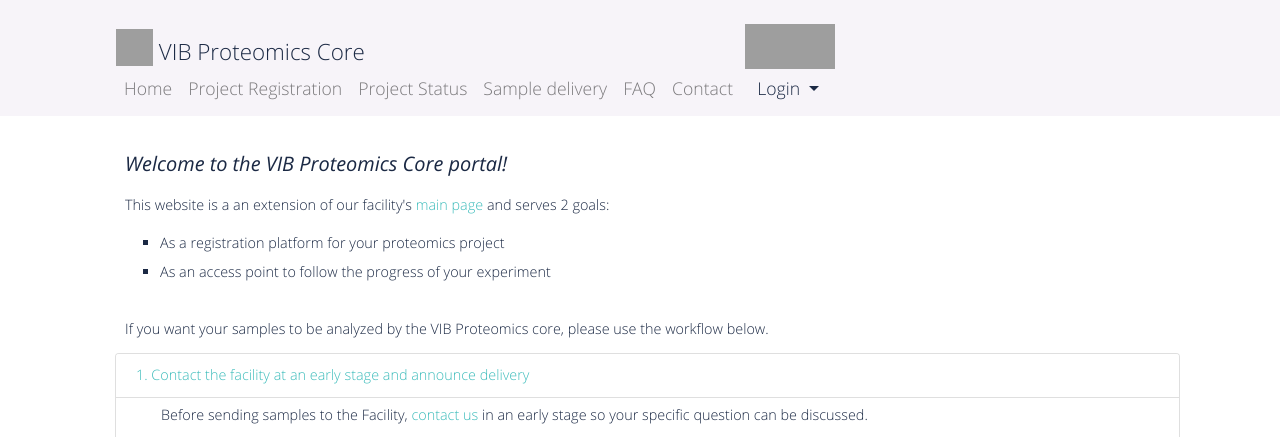
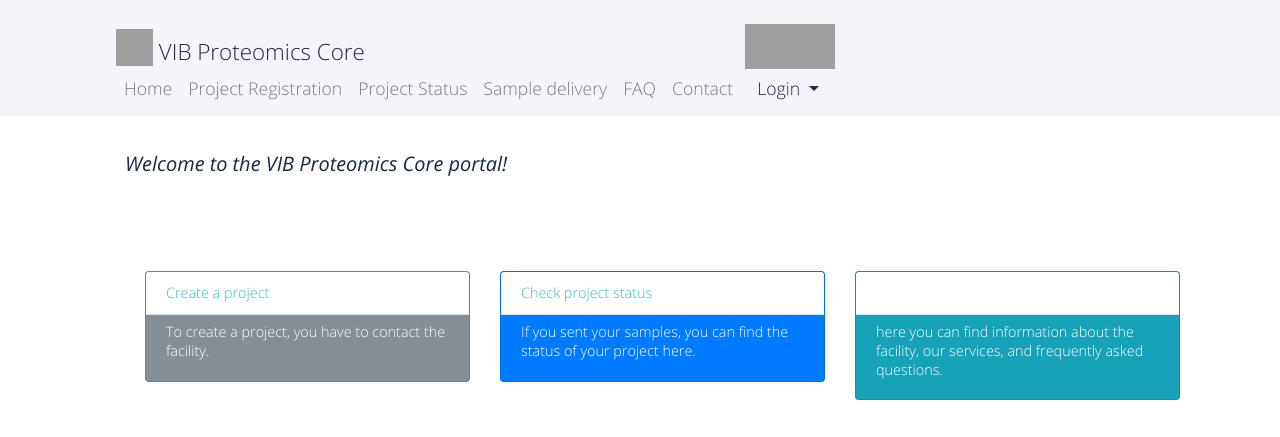
Before and after one commit to temaia/vibproteomicscore, a Django app: page / in a window 1280 px wide. Shown: the top 437 px of the page. Run offline with Django 3.2, Linux system fonts and the light colour scheme; some libraries are stand-ins or nearby versions; grey boxes are pictures that could not be loaded.

Commit message:
new layout home page after PEC meeting 16/01/2018

```diff
--- a/templates/home.html
+++ b/templates/home.html
@@ -7,10 +7,55 @@
 <div class="row">
   <div class="col-12 ml-auto">
 
+    <h5 class="frb">Welcome to the VIB Proteomics Core portal!</h5>
+    <br>
+  <div class="py-4">
+    <div class="container">
+      <div class="row">
+        <div class="col-12">
+          <div class="row">
+            <div class="col-md-4">
+              <div class="card text-white bg-secondary mb-3">
+                <div class="card-header"><a href="{% url 'projectregistration' %}">Create a project</a></div>
+                <div class="card-body">
+                  <p class="card-text" style="">To create a project, you have to contact the facility.&nbsp;</p>
+                </div>
+              </div>
+            </div>
+            <div class="col-md-4">
+              <div class="card text-white bg-primary mb-3">
+                <div class="card-header"><a href="{% url 'project-info' %}">Check project status</a></div>
+                <div class="card-body">
+                  <p class="card-text">If you sent your samples, you can find the status of your project here.&nbsp;</p>
+                </div>
+              </div>
+            </div>
+            <div class="col-md-4">
+              <div class="card text-white bg-info mb-3">
+                <div class="card-header">Information</div>
+                <div class="card-body">
+                  <p class="card-text">here you can find information about the facility, our services, and frequently asked questions.&nbsp;</p>
+                </div>
+              </div>
+            </div>
+          </div>
+        </div>
+      </div>
+    </div>
+  </div>
 
-		<h5 class="frb">Welcome to the VIB Proteomics Core portal!</h5>
+<div class="py-5 text-center filter-dark" style="background-image: url('http://www.vib.be/VIBMediaLibrary/Science%20and%20Technologies/Core-Facilities_PEC_275.jpg');background-size:cover;background-position:center center;" >
+    <div class="container py-5">
+      <div class="row">
+        <div class="col-md-12">
+           <h1> Proteomics Core Facility </h1>
+        </div>
+      </div>
+    </div>
+</div>
 
-    <p class="fr">This website is a an extension of our facility's<a href="https://corefacilities.vib.be/pec"> main page</a> and serves 2 goals:</p>
+
+    <!--<p class="fr">This website is a an extension of our facility's<a href="https://corefacilities.vib.be/pec"> main page</a> and serves 2 goals:</p>
     <ul class="ab">
       <li>As a registration platform for your proteomics project</li>
       <li>As an access point to follow the progress of your experiment</li>
@@ -96,6 +141,7 @@
         </div>
       </div>
     </div>
+  -->
 
        <div class="col-4">
                     <div class="alert" style='min-height: 400px;'>
```
Also changed, not shown: templates/questions.html (+10 -10 lines).
